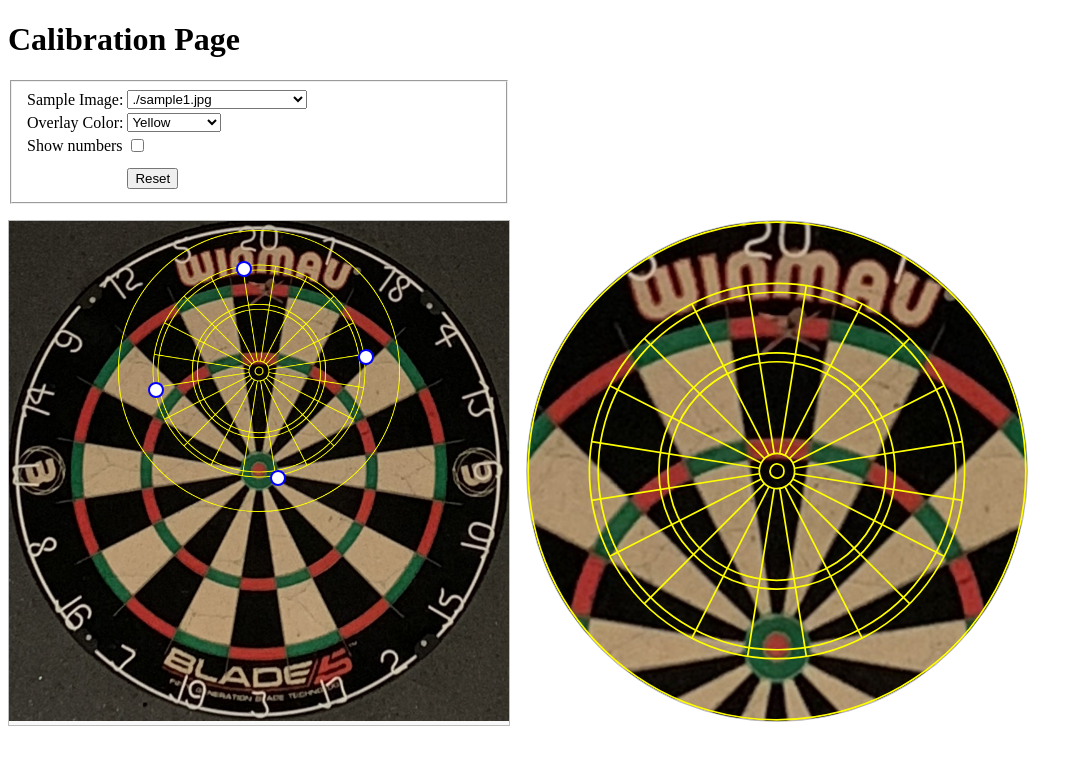
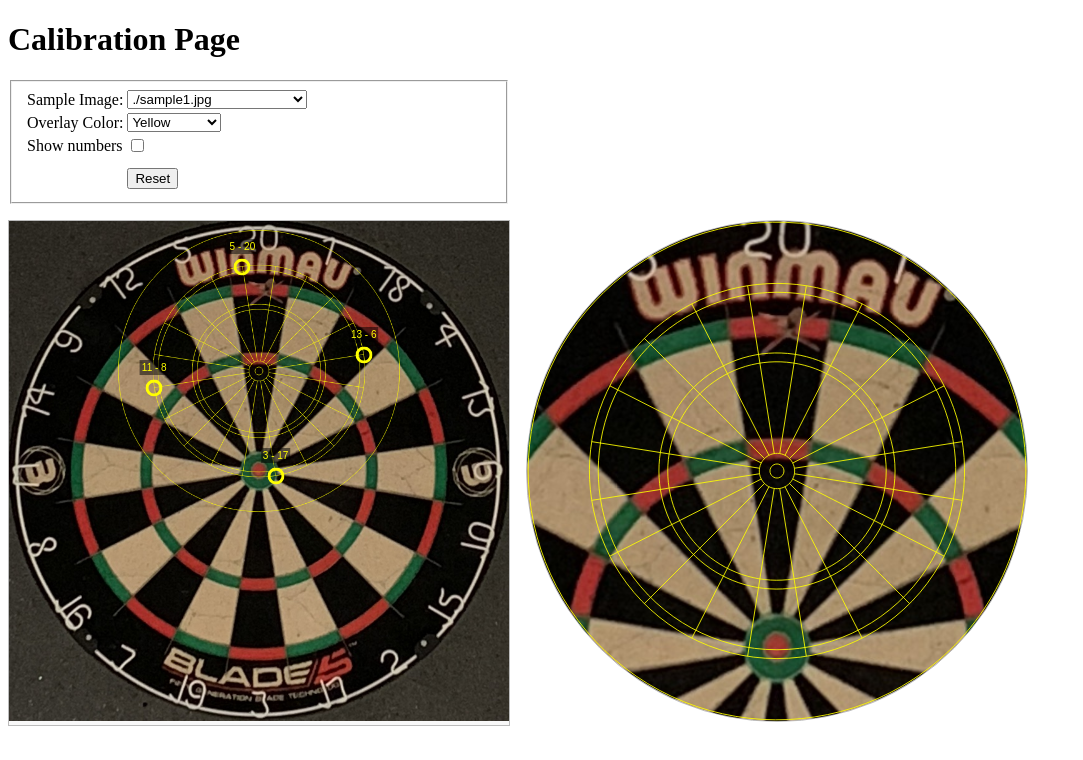
Before and after one commit to jovdb/darts-calibration, a Next.js app: page / in a window 1280 px wide. Shown: the top 760 px of the page, without its empty margins (0-1083 px from the left). Built offline with nearby package versions, Linux system fonts and the light colour scheme.

Commit message:
Change style of control point

```diff
--- a/src/app/page.tsx
+++ b/src/app/page.tsx
@@ -86,6 +86,7 @@ export default function Home() {
             if (controlPointIndex >= 0) setControlPoints(newControlPoints);
             setControlPointDragging(controlPointIndex);
           }}
+          color={color}
         />
       </div>
       <div
--- a/src/components/control-points-dots.tsx
+++ b/src/components/control-points-dots.tsx
@@ -1,5 +1,6 @@
 "use client";
 
+import { dot } from "node:test/reporters";
 import { useCallback, useEffect, useRef, useState } from "react";
 
 export type ControlPoint = [x: number, y: number];
@@ -12,13 +13,17 @@ export type ControlPoints = [
 
 export function ControlPointDot({
   point,
+  title,
+  color,
   onChange,
 }: {
   point: ControlPoint;
+  color: string;
+  title: string;
   onChange: (point: ControlPoint, isDragging: boolean) => void;
 }) {
-  const dotSize = 12;
-  const borderSize = 2;
+  const dotSize = 14;
+  const borderSize = 3;
 
   const [isDragging, setIsDragging] = useState(false);
   const dotElRef = useRef<HTMLDivElement>(null);
@@ -57,6 +62,19 @@ export function ControlPointDot({
   return (
     <div
       ref={dotElRef}
+      style={{
+        width: 0,
+        height: 0,
+        //backgroundColor: "white",
+        position: "absolute",
+        left: point[0],
+        top: point[1],
+        color,
+      }}
+    >
+      <svg
+        width={dotSize + borderSize}
+        height={dotSize + borderSize}
         onMouseDown={(e) => {
           setIsDragging(true);
           onChange(point, true);
@@ -78,33 +96,55 @@ export function ControlPointDot({
           onChange(point, false);
         }}
         style={{
-        width: dotSize,
-        height: dotSize,
-        backgroundColor: "white",
           position: "absolute",
-        left: point[0],
-        top: point[1],
-        borderRadius: "50%",
-        border: `${borderSize}px solid blue`,
-        marginLeft: -dotSize / 2,
-        marginTop: -dotSize / 2,
+          transform: `translate(${(dotSize + borderSize) / -2}px, ${
+            (dotSize + borderSize) / -2
+          }px)`,
           cursor: "pointer",
         }}
-    ></div>
+      >
+        <circle
+          cx={dotSize / 2 + borderSize / 2}
+          cy={dotSize / 2 + borderSize / 2}
+          r={dotSize / 2}
+          stroke={color}
+          strokeWidth={borderSize}
+          fill="transparent"
+        />
+      </svg>
+      <div
+        style={{
+          transform: `translate(-50%, -${dotSize + 14}px)`,
+          padding: 2,
+          backgroundColor: "rgba(0, 0, 0, 0.5)",
+          fontFamily: "Arial",
+          fontSize: 10,
+          textAlign: "center",
+          whiteSpace: "nowrap",
+          position: "absolute",
+        }}
+      >
+        {title}
+      </div>
+    </div>
   );
 }
 
 export function ControlPointsDots({
   controlPoints,
   onChange,
+  color,
 }: {
   controlPoints: ControlPoints;
   onChange: (controlPoints: ControlPoints, controlPointIndex: number) => void;
+  color: string;
 }) {
   return (
     <>
       <ControlPointDot
         point={controlPoints[0]}
+        title="5 - 20"
+        color={color}
         onChange={(controlPoint, isDragging) => {
           if (!isDragging) {
             onChange(controlPoints, -1);
@@ -117,6 +157,8 @@ export function ControlPointsDots({
       />
       <ControlPointDot
         point={controlPoints[1]}
+        title="13 - 6"
+        color={color}
         onChange={(controlPoint, isDragging) => {
           if (!isDragging) {
             onChange(controlPoints, -1);
@@ -129,6 +171,8 @@ export function ControlPointsDots({
       />
       <ControlPointDot
         point={controlPoints[2]}
+        title="3 - 17"
+        color={color}
         onChange={(controlPoint, isDragging) => {
           if (!isDragging) {
             onChange(controlPoints, -1);
@@ -141,6 +185,8 @@ export function ControlPointsDots({
       />
       <ControlPointDot
         point={controlPoints[3]}
+        title="11 - 8"
+        color={color}
         onChange={(controlPoint, isDragging) => {
           if (!isDragging) {
             onChange(controlPoints, -1);
--- a/src/components/darts-overlay.tsx
+++ b/src/components/darts-overlay.tsx
@@ -41,7 +41,7 @@ export function DartsOverlay({
   color?: string;
   style?: CSSProperties;
 }) {
-  const strokeWidth = 2;
+  const strokeWidth = typeof devicePixelRatio !== "undefined" ? devicePixelRatio : 1;
   const strokeColor = color;
 
   return (
```
Lines whose indentation alone changed are shown as unchanged.
